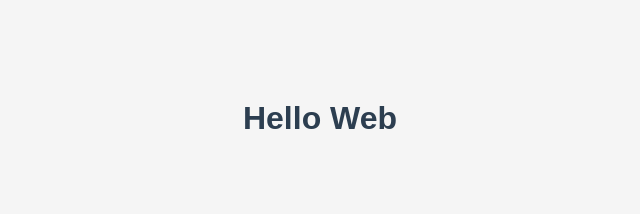
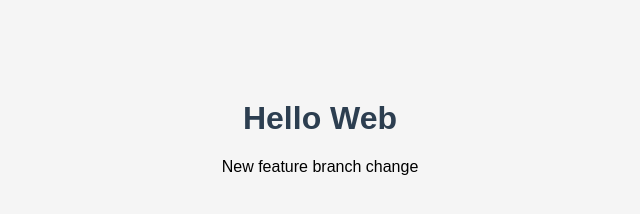
Before and after one commit to kumarshivesh005/project, a website: page web/index.html in a window 1280 px wide. Shown: the whole page, without its empty margins (320-960 px from the left). Drawn offline with Linux system fonts and the light colour scheme.

Commit message:
Update UI content on feature branch

```diff
--- a/web/index.html
+++ b/web/index.html
@@ -9,3 +9,4 @@
     <script src="script.js"></script>
   </body>
 </html>
+<p>New feature branch change</p>
```
